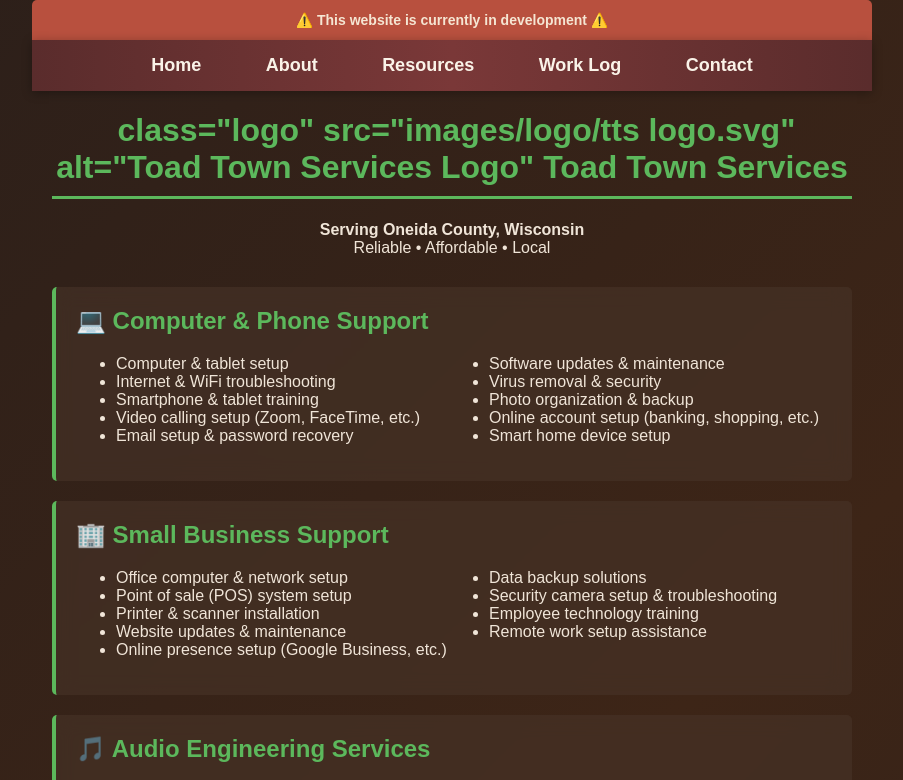
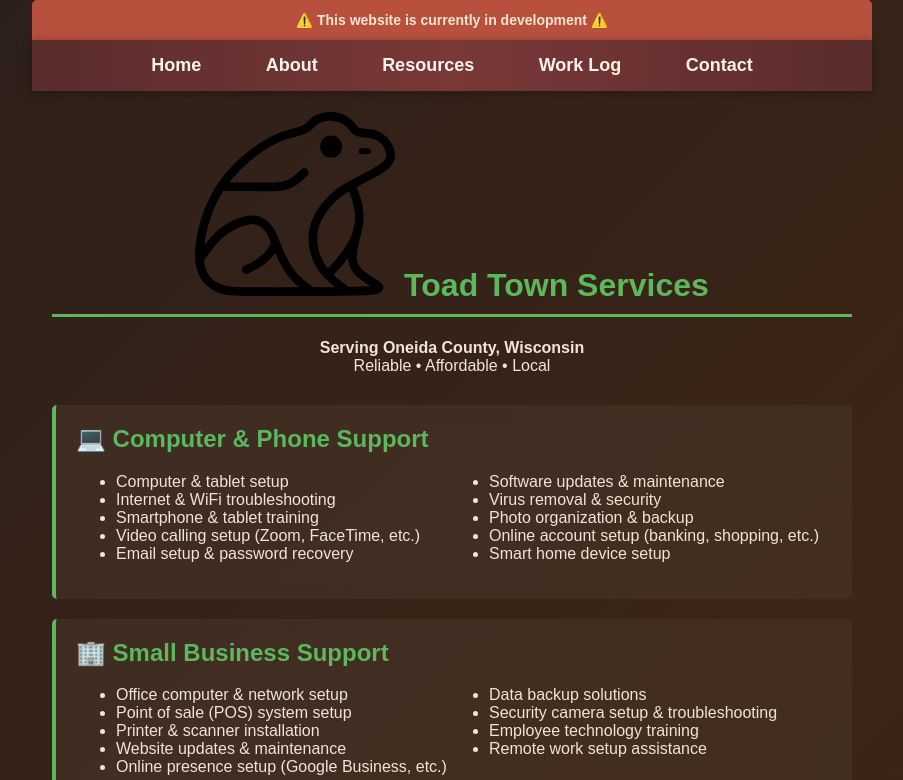
Before and after one commit to nickfish03/tts, an Eleventy site: page index.njk in a window 1280 px wide. Shown: the top 780 px of the page, without its empty margins (188-1091 px from the left). Built offline with nearby package versions, Linux system fonts and the light colour scheme; Eleventy itself is replaced by a stand-in of ours; files that its build step writes are made by us from their sources.

Commit message:
adjusted logo

```diff
--- a/index.njk
+++ b/index.njk
@@ -151,7 +151,7 @@ permalink: /index.html
             color: #5cb85c;
             font-weight: bold;
         }
-        .logo img {
+        .logo {
             width: 200px;
             height: auto;
         }
@@ -172,7 +172,7 @@ permalink: /index.html
         <a href="contact.html">Contact</a>
     </nav>
 
-    <h1><img> class="logo" src="images/logo/tts logo.svg" alt="Toad Town Services Logo"</img> Toad Town Services</h1>
+    <h1><img class="logo" src="images/logo/logo-only.svg" alt="Toad Town Services Logo"> Toad Town Services</h1>
 
     <p style="text-align: center;"><strong>Serving Oneida County, Wisconsin</strong><br>
     Reliable • Affordable • Local</p>
```
Also changed, not shown: images/logo/logo-only.svg (added).
